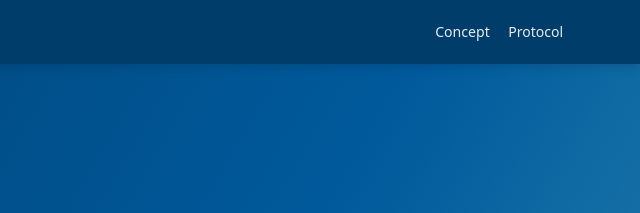
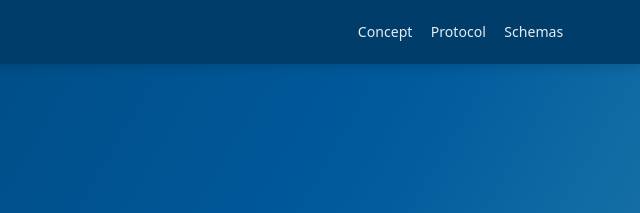
Before and after one commit to recordweb/recordweb-org, a website: page site/index.html in a window 1280 px wide. Shown: the top 213 px of the page, 640-1280 px from the left. Drawn offline with Linux system fonts and the light colour scheme.

Commit message:
Update index with link to schemas

```diff
--- a/site/index.html
+++ b/site/index.html
@@ -13,6 +13,7 @@
     <nav class="header-nav" aria-label="Primary navigation">
       <a href="https://recordweb.github.io/rwc/" target="_blank" rel="noopener">Concept</a>
       <a href="https://recordweb.github.io/rwp/" target="_blank" rel="noopener">Protocol</a>
+      <a href="https://recordweb.org/schemas/" target="_blank" rel="noopener">Schemas</a>
     </nav>
   </header>
 
```
